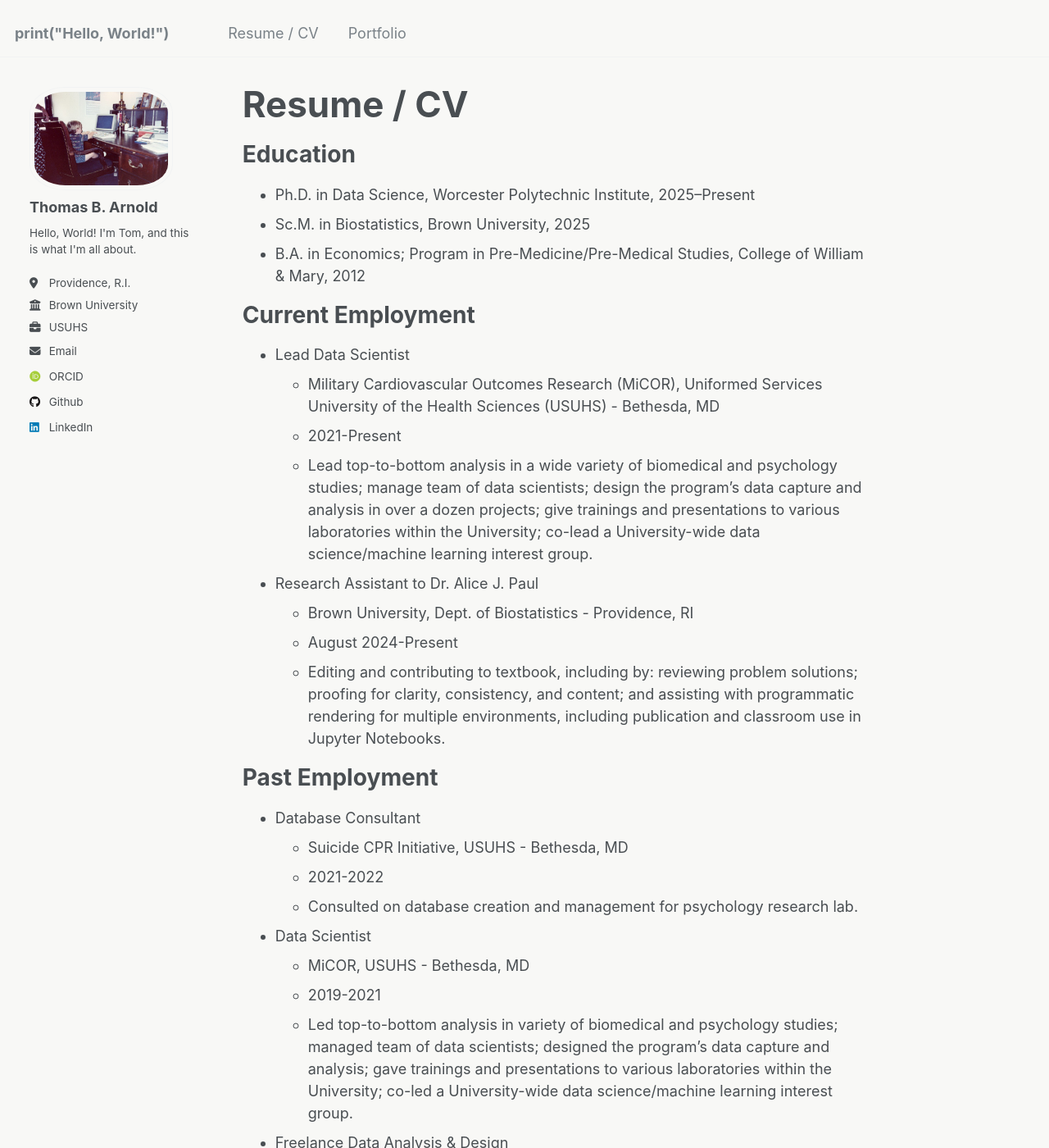
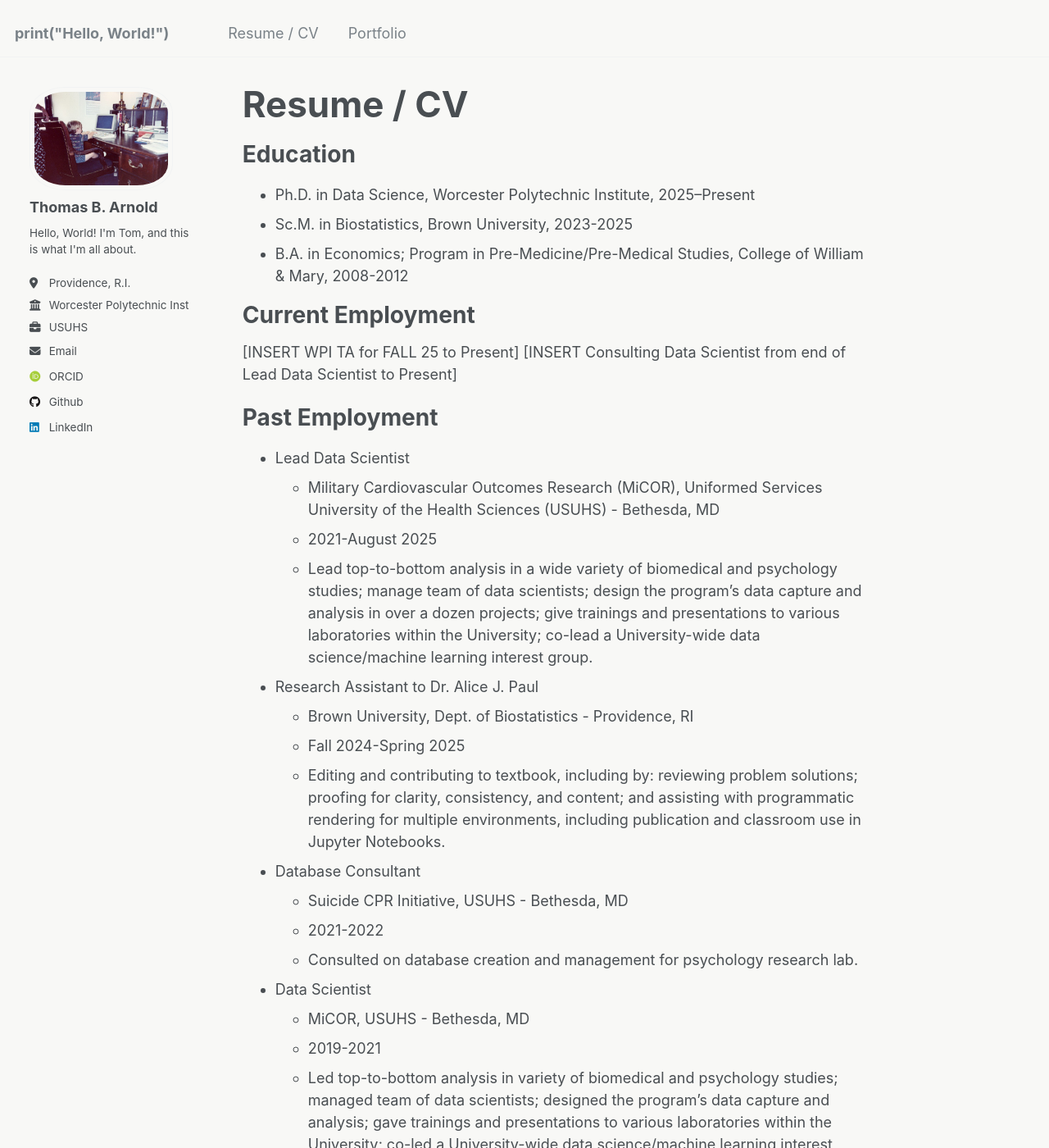
Before and after one commit to tomrannosaurus/tomrannosaurus.github.io, a Jekyll site: the page built from _pages/about.md, in a window 1280 px wide and 1400 px high. Shown: the whole window at 82% size. Built offline with Jekyll 4.4.1, drawn with Linux system fonts in a browser that asks for light colours; some web fonts are replaced.

```diff
--- a/_config.yml
+++ b/_config.yml
@@ -28,7 +28,7 @@ author:
   bio              : "Hello, World! I'm Tom, and this is what I'm all about."
   location         : "Providence, R.I."
   employer         : "USUHS"
-  university       : "Brown University"
+  university       : "Worcester Polytechnic Institute"
   uri              : # URL
   email            : "tbarnld@gmail.com"
 
--- a/_pages/about.md
+++ b/_pages/about.md
@@ -14,23 +14,26 @@ redirect_from:
 Education
 ======
 * Ph.D. in Data Science, Worcester Polytechnic Institute, 2025–Present
-* Sc.M. in Biostatistics, Brown University, 2025
-* B.A. in Economics; Program in Pre-Medicine/Pre-Medical Studies, College of William & Mary, 2012
+* Sc.M. in Biostatistics, Brown University, 2023-2025
+* B.A. in Economics; Program in Pre-Medicine/Pre-Medical Studies, College of William & Mary, 2008-2012
 
 Current Employment
 ======
+[INSERT WPI TA for FALL 25 to Present]
+[INSERT Consulting Data Scientist from end of Lead Data Scientist to Present]
+
+Past Employment
+======
 * Lead Data Scientist
   * Military Cardiovascular Outcomes Research (MiCOR), Uniformed Services University of the Health Sciences (USUHS) - Bethesda, MD
-  * 2021-Present
+  * 2021-August 2025
   * Lead top-to-bottom analysis in a wide variety of biomedical and psychology studies; manage team of data scientists; design the program's data capture and analysis in over a dozen projects; give trainings and presentations to various laboratories within the University; co-lead a University-wide data science/machine learning interest group.
 
 * Research Assistant to Dr. Alice J. Paul
   * Brown University, Dept. of Biostatistics - Providence, RI
-  * August 2024-Present
+  * Fall 2024-Spring 2025
   * Editing and contributing to textbook, including by: reviewing problem solutions; proofing for clarity, consistency, and content; and assisting with programmatic rendering for multiple environments, including publication and classroom use in Jupyter Notebooks.
 
-Past Employment
-======
 * Database Consultant
   * Suicide CPR Initiative, USUHS - Bethesda, MD
   * 2021-2022
```
